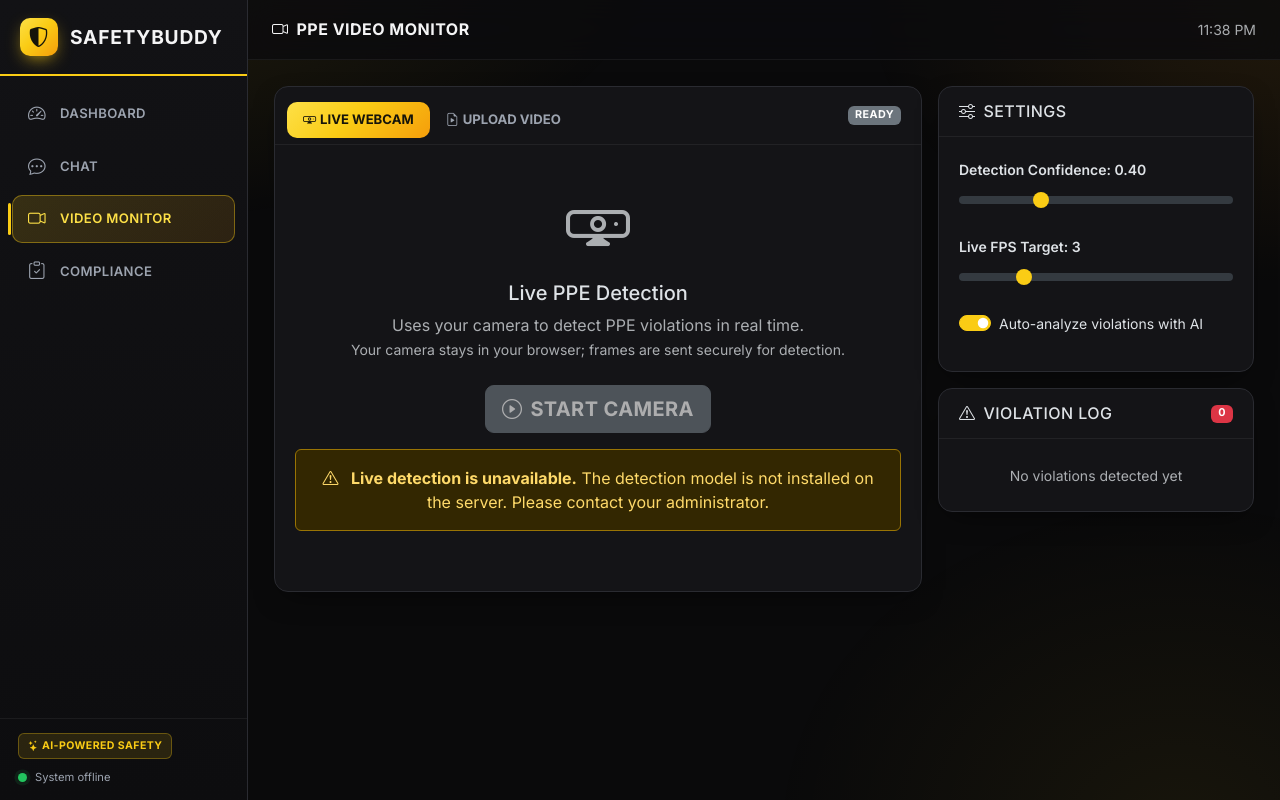
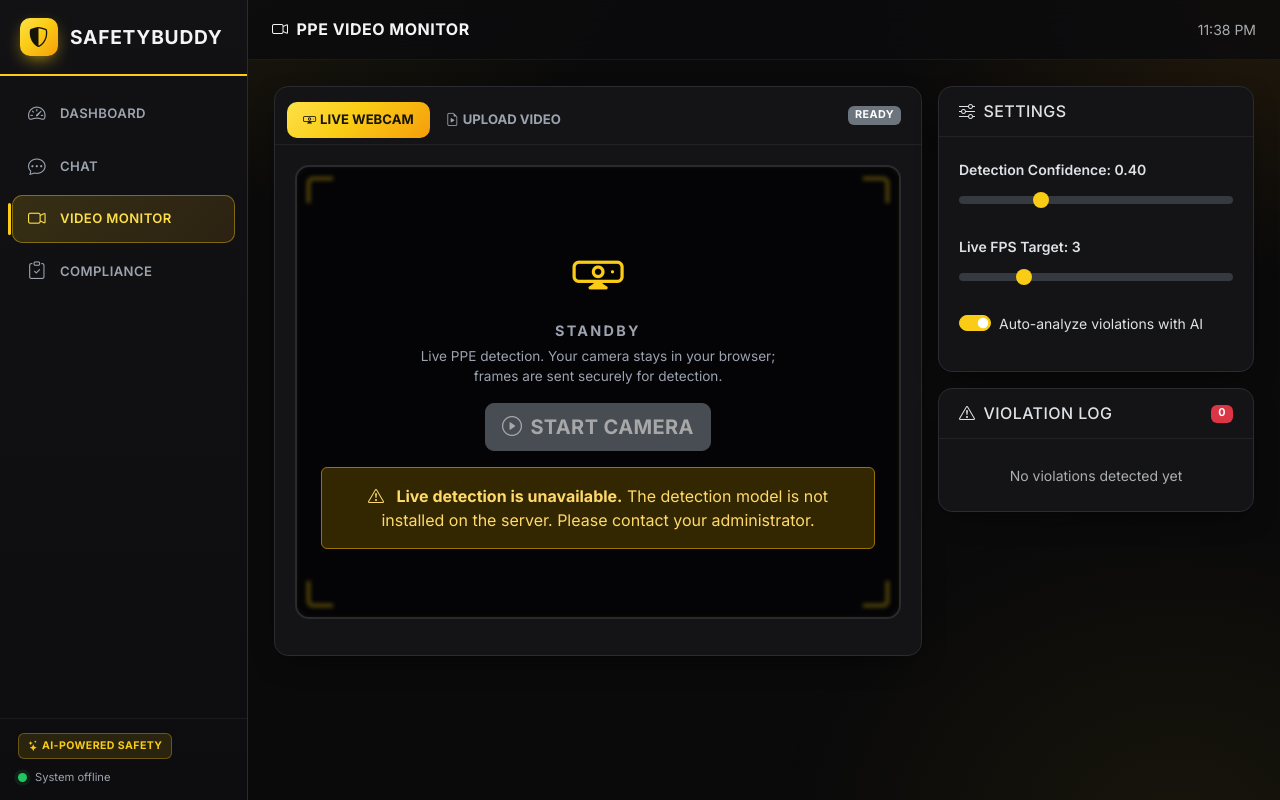
Before and after one commit to Mystique1337/safetybuddy, a Flask app: page /monitor in a window 1280 px wide. Run offline with Flask 3, Linux system fonts and the light colour scheme; data that the repository does not hold is empty; some libraries are stand-ins or nearby versions.

Commit message:
Make the Live Monitor a standby console with a loud violation moment
- The detection stage is always on screen with a STANDBY overlay and a
  big Start Camera inside it, so the page reads like a monitoring station.
  Going live hides standby and reveals the live HUD, stats and controls.
- On a violation: a flashing red banner names the missing PPE, the whole
  stage lights red, an optional alert beep fires (toggle), and an Explain
  button runs the AI report on that exact frame into the violation log.
  Logging and the beep fire once per violation episode (rising edge).

```diff
--- a/src/ui/static/css/style.css
+++ b/src/ui/static/css/style.css
@@ -276,6 +276,13 @@ a:hover { color: var(--sb-yellow-bright); }
 .live-pill .dot { width: 8px; height: 8px; border-radius: 50%; background: currentColor; animation: pulse 1.1s infinite; }
 .fps-pill { font-size: .74rem; font-weight: 700; color: #fff; background: rgba(0,0,0,.5); padding: 4px 10px; border-radius: 7px; }
 .stage-empty { position: absolute; inset: 0; display: grid; place-items: center; text-align: center; color: var(--sb-text-muted); z-index: 1; }
+.stage-standby { position: absolute; inset: 0; z-index: 5; display: flex; flex-direction: column; align-items: center; justify-content: center; text-align: center; padding: 24px; background: rgba(5,5,7,.55); backdrop-filter: blur(2px); -webkit-backdrop-filter: blur(2px); }
+.stage-standby > i { font-size: 3.2rem; color: var(--sb-yellow); margin-bottom: 8px; }
+.stage-standby .standby-label { font-weight: 900; text-transform: uppercase; letter-spacing: .16em; color: var(--sb-text-muted); font-size: .9rem; margin-bottom: 4px; }
+.stage-standby p { color: var(--sb-text-muted); font-size: .85rem; max-width: 380px; margin: 0 0 16px; }
+.stage-banner { position: absolute; left: 0; right: 0; bottom: 0; z-index: 4; display: flex; align-items: center; justify-content: space-between; gap: 12px; padding: 12px 16px; background: linear-gradient(0deg, rgba(239,68,68,.97), rgba(239,68,68,.8)); color: #fff; font-weight: 800; animation: bannerflash 1s ease-in-out infinite; }
+.stage-banner .sb-text { text-transform: uppercase; letter-spacing: .03em; font-size: .9rem; }
+@keyframes bannerflash { 0%,100%{opacity:1} 50%{opacity:.8} }
 
 /* Tables / accordion / forms / lists */
 .table { color: var(--sb-text); }
--- a/src/ui/templates/monitor.html
+++ b/src/ui/templates/monitor.html
@@ -30,78 +30,57 @@
 
                     <!-- ═══ LIVE WEBCAM TAB ═══ -->
                     <div class="tab-pane fade show active" id="livePane" role="tabpanel">
-                        <!-- Before starting -->
-                        <div id="liveStartArea" class="text-center py-4">
-                            <i class="bi bi-webcam display-3 text-muted d-block mb-3"></i>
-                            <h5>Live PPE Detection</h5>
-                            <p class="text-muted">
-                                Uses your camera to detect PPE violations in real time.<br>
-                                <small>Your camera stays in your browser; frames are sent securely for detection.</small>
-                            </p>
-                            <button class="btn btn-primary btn-lg mt-2" id="btnStartLive" onclick="startLiveDetection()">
-                                <i class="bi bi-play-circle me-2"></i>Start Camera
-                            </button>
-                            <div id="liveModelWarning" class="alert alert-warning mt-3" style="display:none;">
-                                <i class="bi bi-exclamation-triangle me-2"></i>
-                                <strong>Live detection is unavailable.</strong> The detection model is not
-                                installed on the server. Please contact your administrator.
-                            </div>
-                            <div id="liveHttpsWarning" class="alert alert-danger mt-3" style="display:none;">
-                                <i class="bi bi-shield-lock me-2"></i>
-                                <strong>Camera requires HTTPS.</strong> Browsers block camera access over plain HTTP.
-                                Access this page via <code>https://</code> or from <code>localhost</code>.
-                            </div>
-                        </div>
-
-                        <!-- Live feed (hidden until started) -->
-                        <div id="liveFeedArea" style="display: none;">
-                            <div class="video-stage mb-3">
+                        <!-- Monitoring console: the stage is always on screen -->
+                        <div class="video-stage mb-3" id="videoStage">
                             <video id="webcamVideo" autoplay playsinline muted style="display:none;"></video>
                             <canvas id="liveCanvas"></canvas>
                             <canvas id="captureCanvas" style="display:none;"></canvas>
                             <span class="hud-corner tl"></span><span class="hud-corner tr"></span>
                             <span class="hud-corner bl"></span><span class="hud-corner br"></span>
-                                <div class="stage-topbar">
+
+                            <div class="stage-topbar" id="stageTopbar" style="display:none;">
                                 <span class="live-pill" id="liveStatusBadge"><span class="dot"></span> LIVE</span>
                                 <span class="fps-pill" id="liveFps">-- FPS</span>
                             </div>
+
+                            <div class="stage-banner" id="stageBanner" style="display:none;">
+                                <span class="sb-text"><i class="bi bi-exclamation-octagon-fill me-2"></i><b id="stageBannerText">PPE VIOLATION</b></span>
+                                <button class="btn btn-sm btn-light fw-bold" onclick="explainViolation()"><i class="bi bi-stars me-1"></i>Explain</button>
                             </div>
 
-                            <!-- Live stats bar -->
-                            <div class="row g-2 mb-3">
-                                <div class="col-3">
-                                    <div class="stat-card stat-card-sm">
-                                        <div class="stat-value" id="liveFrameCount">0</div>
-                                        <div class="stat-label">Frames</div>
+                            <div class="stage-standby" id="stageStandby">
+                                <i class="bi bi-webcam"></i>
+                                <div class="standby-label">Standby</div>
+                                <p>Live PPE detection. Your camera stays in your browser; frames are sent securely for detection.</p>
+                                <button class="btn btn-primary btn-lg" id="btnStartLive" onclick="startLiveDetection()">
+                                    <i class="bi bi-play-circle me-2"></i>Start Camera
+                                </button>
+                                <div id="liveModelWarning" class="alert alert-warning mt-3 mb-0" style="display:none;">
+                                    <i class="bi bi-exclamation-triangle me-2"></i>
+                                    <strong>Live detection is unavailable.</strong> The detection model is not installed on the server. Please contact your administrator.
                                 </div>
-                                </div>
-                                <div class="col-3">
-                                    <div class="stat-card stat-card-sm">
-                                        <div class="stat-value text-success" id="liveCompliant">0</div>
-                                        <div class="stat-label">Compliant</div>
-                                    </div>
-                                </div>
-                                <div class="col-3">
-                                    <div class="stat-card stat-card-sm">
-                                        <div class="stat-value text-danger" id="liveViolations">0</div>
-                                        <div class="stat-label">Violations</div>
-                                    </div>
-                                </div>
-                                <div class="col-3">
-                                    <div class="stat-card stat-card-sm">
-                                        <div class="stat-value" id="liveDetections">0</div>
-                                        <div class="stat-label">Detections</div>
+                                <div id="liveHttpsWarning" class="alert alert-danger mt-3 mb-0" style="display:none;">
+                                    <i class="bi bi-shield-lock me-2"></i>
+                                    <strong>Camera requires HTTPS.</strong> Open this page over https or from localhost.
                                 </div>
                             </div>
                         </div>
 
-                            <div class="d-flex gap-2">
-                                <button class="btn btn-danger" onclick="stopLiveDetection()">
-                                    <i class="bi bi-stop-circle me-1"></i>Stop
-                                </button>
-                                <button class="btn btn-outline-secondary" id="btnSnapshotAnalyze" onclick="snapshotAnalyze()">
-                                    <i class="bi bi-camera me-1"></i>Snapshot + AI Analyze
-                                </button>
+                        <!-- Live stats + controls (shown when running) -->
+                        <div id="liveControls" style="display:none;">
+                            <div class="row g-2 mb-3">
+                                <div class="col-3"><div class="stat-card stat-card-sm"><div class="stat-value" id="liveFrameCount">0</div><div class="stat-label">Frames</div></div></div>
+                                <div class="col-3"><div class="stat-card stat-card-sm"><div class="stat-value text-success" id="liveCompliant">0</div><div class="stat-label">Compliant</div></div></div>
+                                <div class="col-3"><div class="stat-card stat-card-sm"><div class="stat-value text-danger" id="liveViolations">0</div><div class="stat-label">Violations</div></div></div>
+                                <div class="col-3"><div class="stat-card stat-card-sm"><div class="stat-value" id="liveDetections">0</div><div class="stat-label">Detections</div></div></div>
+                            </div>
+                            <div class="d-flex gap-2 flex-wrap align-items-center">
+                                <button class="btn btn-danger" onclick="stopLiveDetection()"><i class="bi bi-stop-circle me-1"></i>Stop</button>
+                                <button class="btn btn-outline-light-soft" id="btnSnapshotAnalyze" onclick="snapshotAnalyze()"><i class="bi bi-camera me-1"></i>Snapshot + AI Analyze</button>
+                                <div class="form-check form-switch ms-auto mb-0">
+                                    <input class="form-check-input" type="checkbox" id="soundToggle" checked>
+                                    <label class="form-check-label small" for="soundToggle">Alert sound</label>
+                                </div>
                             </div>
                         </div>
                     </div>
@@ -235,8 +214,9 @@ async function startLiveDetection() {
         video.srcObject = liveStream;
         await video.play();
 
-        document.getElementById('liveStartArea').style.display = 'none';
-        document.getElementById('liveFeedArea').style.display = 'block';
+        document.getElementById('stageStandby').style.display = 'none';
+        document.getElementById('stageTopbar').style.display = 'flex';
+        document.getElementById('liveControls').style.display = 'block';
         document.getElementById('processingStatus').textContent = 'LIVE';
         document.getElementById('processingStatus').className = 'badge bg-success';
 
@@ -265,8 +245,12 @@ function stopLiveDetection() {
         liveStream = null;
     }
 
-    document.getElementById('liveStartArea').style.display = 'block';
-    document.getElementById('liveFeedArea').style.display = 'none';
+    document.getElementById('stageStandby').style.display = 'flex';
+    document.getElementById('stageTopbar').style.display = 'none';
+    document.getElementById('liveControls').style.display = 'none';
+    document.getElementById('stageBanner').style.display = 'none';
+    document.querySelector('.video-stage').classList.remove('alert');
+    violationActive = false;
     document.getElementById('processingStatus').textContent = 'Stopped';
     document.getElementById('processingStatus').className = 'badge bg-secondary';
 
@@ -279,6 +263,9 @@ function stopLiveDetection() {
 let latestDets = [];
 let sentScale = 1;
 let rafId = null;
+let violationActive = false;
+let lastViolation = [];
+let audioCtx = null;
 
 function startLiveLoops() {
     renderLoop();   // smooth: draws the webcam every animation frame
@@ -363,21 +350,66 @@ async function detectLoop() {
         document.getElementById('liveFps').textContent = (1000 / Math.max(interval, elapsed)).toFixed(1) + ' FPS';
 
         const badge = document.getElementById('liveStatusBadge');
+        const banner = document.getElementById('stageBanner');
         document.querySelector('.video-stage').classList.toggle('alert', !!data.has_violations);
         if (data.has_violations) {
+            const vnames = latestDets.filter(d => d.is_violation).map(d => d.class_name);
+            lastViolation = vnames;
             badge.className = 'live-pill violation';
             badge.innerHTML = '<span class="dot"></span> VIOLATION';
-            const vnames = latestDets.filter(d => d.is_violation).map(d => d.class_name);
+            document.getElementById('stageBannerText').textContent = vnames.map(n => n.replace('NO-', 'No ')).join(', ');
+            banner.style.display = 'flex';
+            if (!violationActive) {   // rising edge: log + beep once per episode
                 addViolationLogItem(new Date().toLocaleTimeString(), vnames.join(', '));
+                maybeBeep();
+            }
+            violationActive = true;
         } else {
             badge.className = 'live-pill';
             badge.innerHTML = '<span class="dot"></span> LIVE';
+            banner.style.display = 'none';
+            violationActive = false;
         }
     } catch (e) {
         console.error('Detection error:', e);
     }
 
     if (liveRunning) setTimeout(detectLoop, Math.max(0, interval - elapsed));
+}
+
+function maybeBeep() {
+    const t = document.getElementById('soundToggle');
+    if (!t || !t.checked) return;
+    try {
+        audioCtx = audioCtx || new (window.AudioContext || window.webkitAudioContext)();
+        const o = audioCtx.createOscillator(), g = audioCtx.createGain();
+        o.type = 'square'; o.frequency.value = 880;
+        g.gain.setValueAtTime(0.07, audioCtx.currentTime);
+        g.gain.exponentialRampToValueAtTime(0.0001, audioCtx.currentTime + 0.25);
+        o.connect(g); g.connect(audioCtx.destination);
+        o.start(); o.stop(audioCtx.currentTime + 0.25);
+    } catch (e) { /* audio not available */ }
+}
+
+async function explainViolation() {
+    if (!lastViolation || !lastViolation.length) { showToast('No active violation to explain.', 'info'); return; }
+    const b64 = document.getElementById('liveCanvas').toDataURL('image/jpeg', 0.85).split(',')[1];
+    showToast('Asking the AI to explain this violation...', 'info');
+    try {
+        const res = await fetch('/api/analyze-violation', {
+            method: 'POST', headers: { 'Content-Type': 'application/json' },
+            body: JSON.stringify({ detections: lastViolation.join(', '), image_base64: b64 }),
+        });
+        const data = await res.json();
+        if (data.error) throw new Error(data.error);
+        const detail = document.createElement('div');
+        detail.className = 'p-3 border-bottom';
+        detail.innerHTML = '<div class="alert alert-info small mb-0"><strong><i class="bi bi-stars me-1"></i>AI Analysis</strong><div class="mt-2">' + marked.parse(data.analysis) + '</div></div>';
+        document.getElementById('violationLog').prepend(detail);
+        showToast('AI analysis added to the violation log.', 'success');
+    } catch (e) {
+        showToast('Could not analyze: ' + e.message, 'danger');
+    }
 }
 
 function addViolationLogItem(time, summary) {
```
Lines whose indentation alone changed are shown as unchanged.
